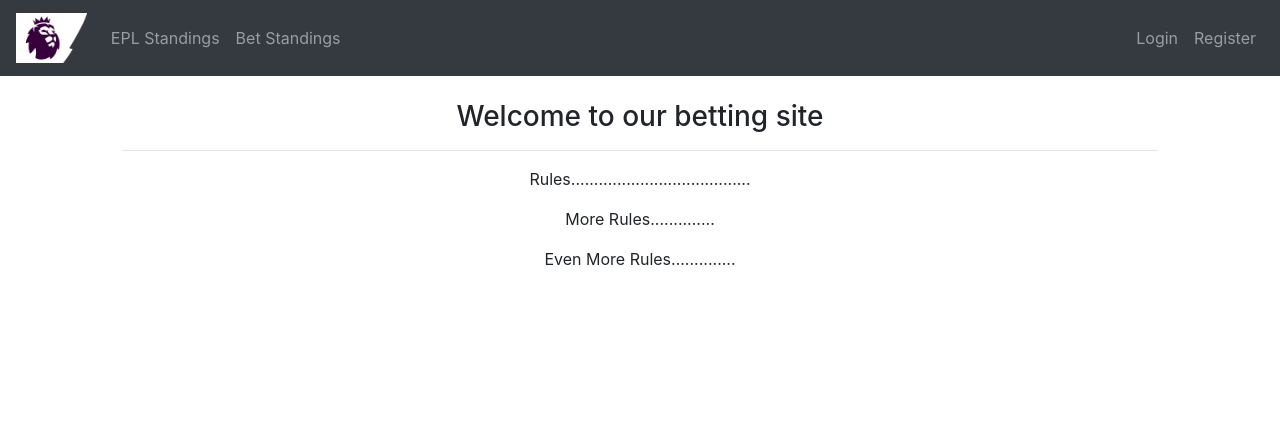
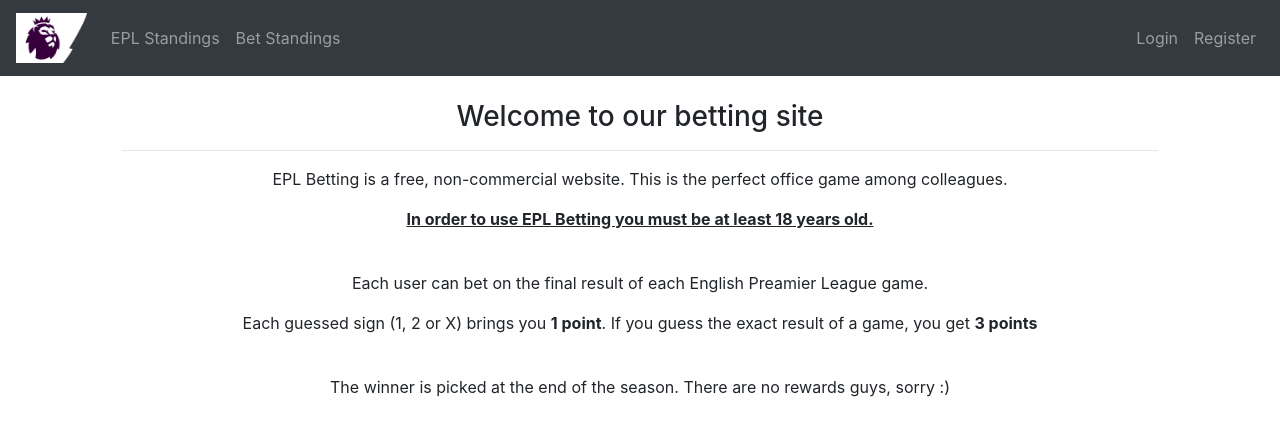
Before and after one commit to IvelinMarinov/epl-betting-app, a React (Create React App) app in the folder front-end/: page / in a window 1280 px wide. Shown: the top 436 px of the page. Built offline with nearby package versions, Linux system fonts and the light colour scheme.

Commit message:
favicon and html title; home page content

```diff
--- a/front-end/public/index.html
+++ b/front-end/public/index.html
@@ -2,7 +2,7 @@
 <html lang="en">
   <head>
     <meta charset="utf-8" />
-    <link rel="shortcut icon" href="%PUBLIC_URL%/favicon.ico" />
+    <link rel="shortcut icon" href="https://img.icons8.com/color/48/000000/the-premier-league.png" />
     <meta
       name="viewport"
       content="width=device-width, initial-scale=1, shrink-to-fit=no"
@@ -22,7 +22,7 @@
       work correctly both with client-side routing and a non-root public URL.
       Learn how to configure a non-root public URL by running `npm run build`.
     -->
-    <title>React App</title>
+    <title>EPL Betting</title>
   </head>
   <body>
     <noscript>You need to enable JavaScript to run this app.</noscript>
--- a/front-end/src/views/home.jsx
+++ b/front-end/src/views/home.jsx
@@ -10,9 +10,15 @@ class Home extends Component {
                 <h3 className="text-center">Welcome to our betting site</h3>
                 <hr />
 
-                <p className="text-center">Rules.......................................</p>
-                <p className="text-center">More Rules..............</p>
-                <p className="text-center">Even More Rules..............</p>
+                <p className="text-center">EPL Betting is a free, non-commercial website. This is the perfect office game among colleagues.</p>
+                <p className="text-center"><strong><u>In order to use EPL Betting you must be at least 18 years old.</u></strong></p>
+                <br/>
+                <p className="text-center">Each user can bet on the final result of each English Preamier League game.</p>
+                <p className="text-center">Each guessed sign (1, 2 or X) brings you <strong>1 point</strong>. If you guess the exact result of a game, you get <strong>3 points</strong></p>
+                <br/>
+                <p className="text-center">The winner is picked at the end of the season. There are no rewards guys, sorry :)</p>
+
+
 
                 {/* <img src={EplLogo('./premier-league-logo-background.png')}  /> */}
             </div>
```
Also changed, not shown: 1 other file (tests, documents, lock files or other folders).
